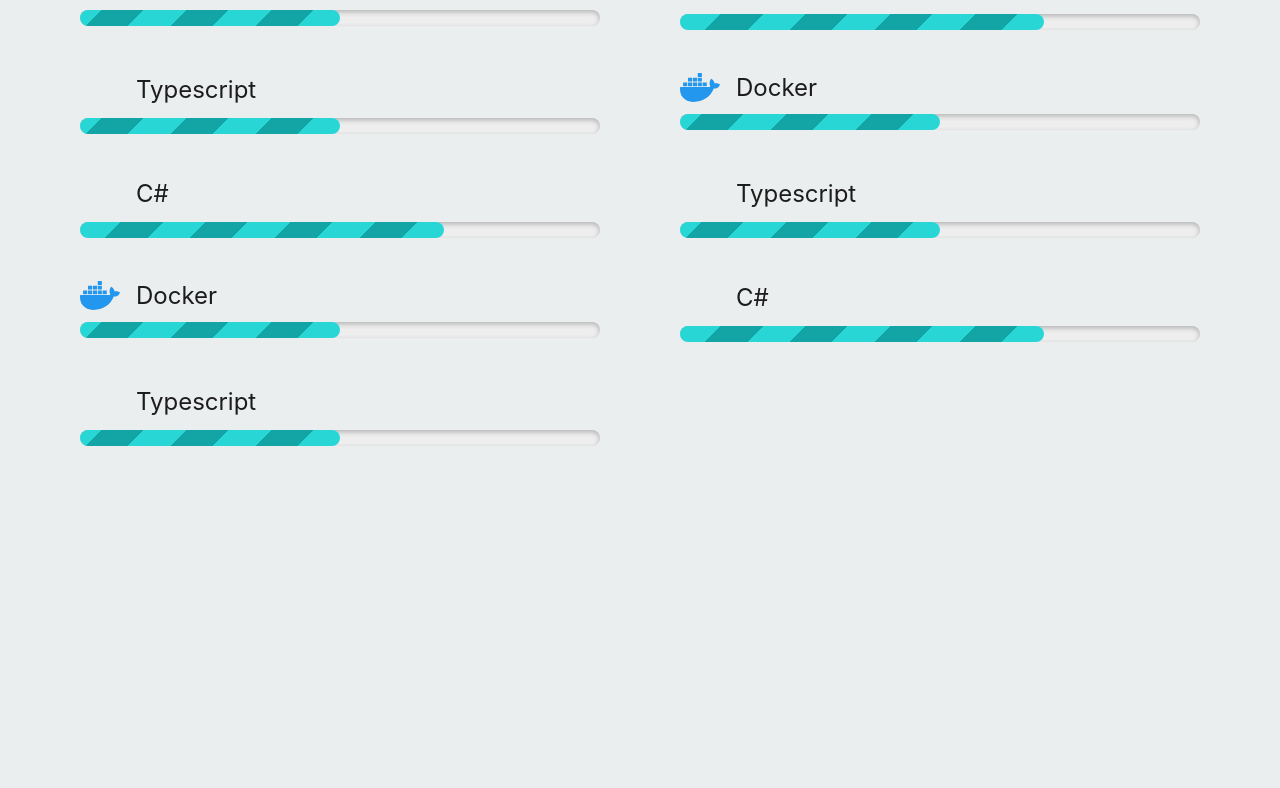
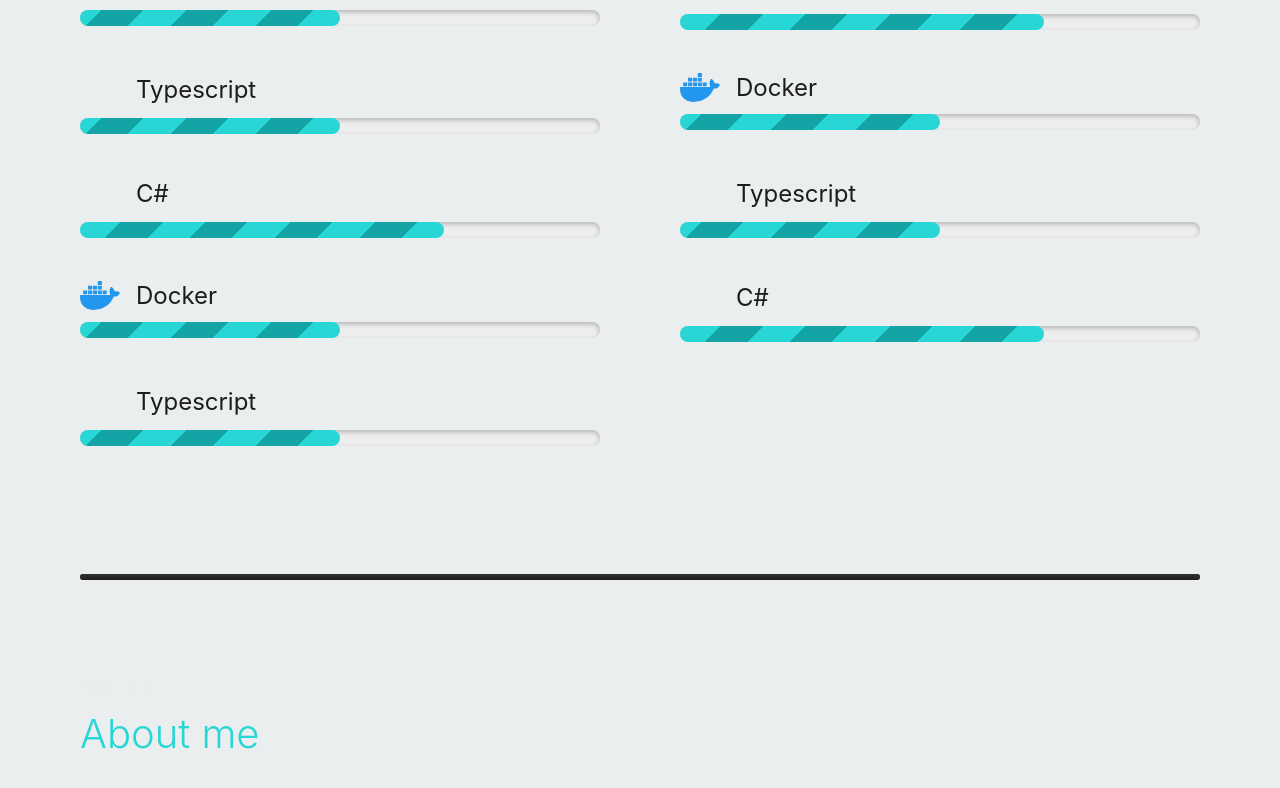
Before and after one commit to CodingBase2509/Portfolio, a React (Vite) app: page / in a window 1280 px wide. Shown: the part 1796-2584 px from the top of the page. Before the commit the page ends 2370 px from the top, so only its background shows below. Built offline with nearby package versions, Linux system fonts and the light colour scheme; some icons are missing.

Commit message:
base implementation

```diff
--- a/src/Components/App.tsx
+++ b/src/Components/App.tsx
@@ -3,6 +3,8 @@
 import Header from './Header/Header';
 import LandingPage from './LandingPage/LandingPage';
 import Services from './Services/Services';
+import Resume from './Resume/Resume';
+import SectionLine from './Shared/SectionLine';
 import Skills from './Skills/Skills';
 
 const App = () => {
@@ -13,6 +15,8 @@
         <LandingPage className="app-section" />
         <Services className="app-section" />
         <Skills className="app-section" />
+        <SectionLine />
+        <Resume className="app-section" />
       </main>
     </>
   );
--- a/src/Components/Resume/Resume.tsx
+++ b/src/Components/Resume/Resume.tsx
@@ -1,7 +1,14 @@
+import { BaseParameter } from '../../Contracts/Parameter';
+import Section from '../Shared/Section';
 import './Resume.scss';
 
-const Resume = () => {
-  return <section></section>;
+const Resume = ({ className }: BaseParameter) => {
+  return (
+    <Section className={className + ' resume'} mainHeader="About me" secondaryHeader="Resume">
+      <div className="work-experience"></div>
+      <div className="education"></div>
+    </Section>
+  );
 };
 
 export default Resume;
```
